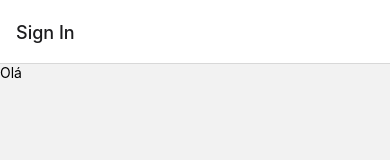
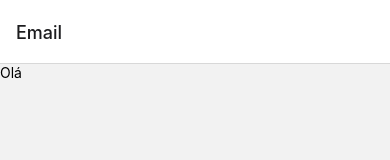
Before and after one commit to guibastack/traffic-lights-app-react-native, a React Native app: screen / in a window 390 px wide. Shown: the top 160 px of the page. Built offline with nearby package versions, Linux system fonts and the light colour scheme.

Commit message:
Some screen title were adapted to conform to the titles of the rest of the existing screens.

```diff
--- a/App.js
+++ b/App.js
@@ -19,15 +19,15 @@ export default () => {
       <Stack.Navigator initialRouteName="EmailScreen">
 
         <Stack.Screen name="EmailScreen" component={EmailScreen} options={{
-          title: 'Sign In',
+          title: 'Email',
         }}></Stack.Screen>
 
         <Stack.Screen name="AuthTokenScreen" component={AuthTokenScreen} options={{
-          title: 'Sign In',
+          title: 'Token',
         }}></Stack.Screen>
 
         <Stack.Screen name="ChangeNameScreen" component={ChangeNameScreen} options={{
-          title: 'Your name'
+          title: 'Name'
         }}></Stack.Screen>
 
         <Stack.Screen name="NearbyTrafficLightsScreen" component={NearbyTrafficLightsScreen} options={{
```
